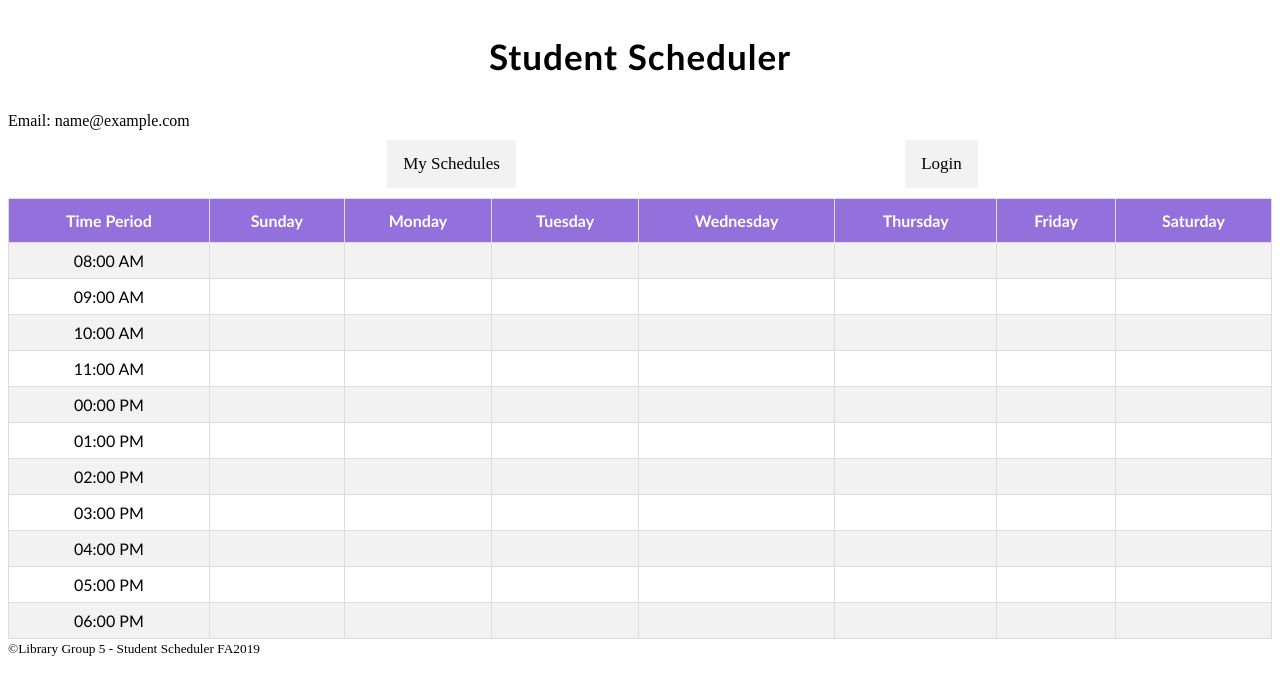
After one commit to tanghuynh0214/Student_Scheduler, a PHP site: page /homepage.php in a window 1280 px wide. The commit adds this page. Shown: the top 695 px of the page. Run offline with PHP 8.4, Linux system fonts and the light colour scheme; the visitor is signed in with stand-in values (Sample User, id 1).

Commit message:
Implemented PHP Session to Track Login Session
- Used session variable $_SESSION['email'] to track email.
- Changed homepage.html to homepage.php to support the session feature.

```diff
--- /dev/null
+++ b/homepage.php
@@ -0,0 +1,36 @@
+<?php
+session_start();
+?>
+
+<!DOCTYPE html>
+<head>
+  <title>Student Scheduler</title>
+  <link rel="stylesheet" type = "text/css" href="homepage.css">
+  <div id = "header">
+    <p> Student Scheduler </p>
+  </div>
+</head>
+<body>
+  <?php
+  echo "Email: " . $_SESSION['email'] . "<br>";
+  ?>
+
+  <!-- Button row -->
+  <div class="buttonContent">
+    <div class = "button1">
+      <a href="mySchedule.html"> My Schedules </a>
+    </div>
+    <div class="button2">
+      <a href="http://speaksnas1.synology.me/auth"> Login </a>
+    </div>
+  </div>
+  <div id="scheduler">
+    <script src="homepage.js">
+    </script>
+
+  </div>
+  <div class="footer">
+    <small>&copy;Library Group 5 - Student Scheduler FA2019</small>
+  </div>
+</body>
+</html>
```
Also changed, not shown: login.php (+10 -7 lines).
